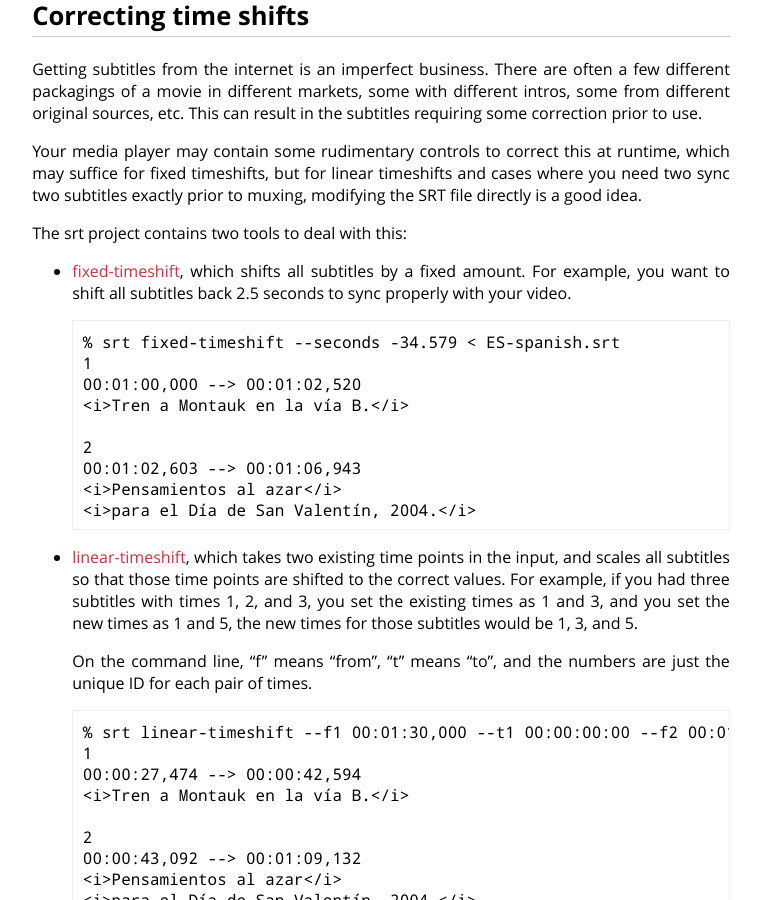
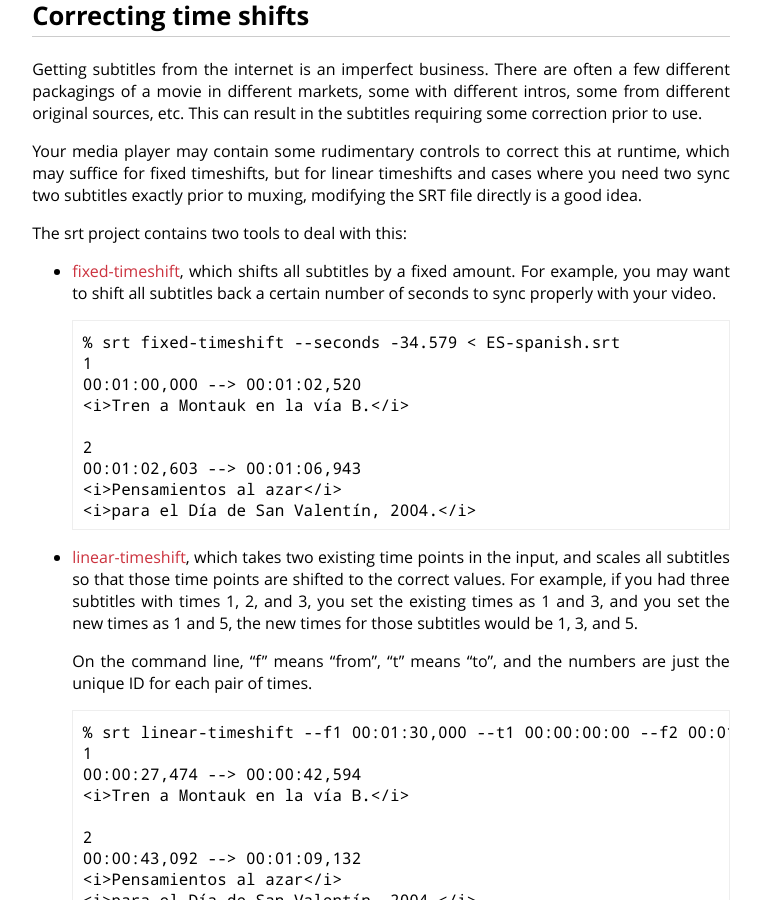
Before and after one commit to cdown/chrisdown.name, a Jekyll site: the page built from _posts/2016-09-04-cleaning-up-muxing-extracting-subtitles-using-ffmpeg-srt-tools.md, in a window 1280 px wide and 900 px high, scrolled down 2840 px. Shown: the whole window, without its empty margins (259-1020 px from the left). Built offline with Jekyll 4.4.1, drawn with Linux system fonts in a browser that asks for light colours.

Commit message:
Fix text above ~34 sec timeshift

```diff
--- a/_posts/2016-09-04-cleaning-up-muxing-extracting-subtitles-using-ffmpeg-srt-tools.md
+++ b/_posts/2016-09-04-cleaning-up-muxing-extracting-subtitles-using-ffmpeg-srt-tools.md
@@ -163,8 +163,8 @@ the SRT file directly is a good idea.
 The srt project contains two tools to deal with this:
 
 - [fixed-timeshift][], which shifts all subtitles by a fixed amount. For
-  example, you want to shift all subtitles back 2.5 seconds to sync properly
-  with your video.
+  example, you may want to shift all subtitles back a certain number of seconds
+  to sync properly with your video.
 
       % srt fixed-timeshift --seconds -34.579 < ES-spanish.srt
       1
```
